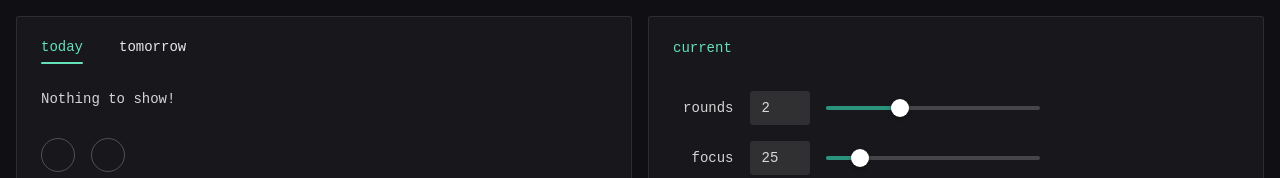
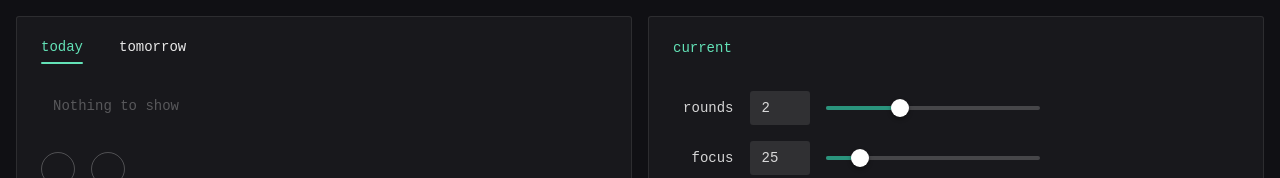
Before and after one commit to ahme-dev/devpace, a Vue app: page / in a window 1280 px wide. Shown: the top 178 px of the page. Built offline with nearby package versions, Linux system fonts and the light colour scheme; some icons are missing; a web font is replaced by a local one.

Commit message:
style: change empty notes text to ninput

```diff
--- a/src/components/NotesDay.vue
+++ b/src/components/NotesDay.vue
@@ -36,7 +36,15 @@
 	<!-- no data -->
 	<NList v-else>
 		<NListItem>
-			<NText> Nothing to show! </NText>
+			<NInput
+				type="textarea"
+				placeholder="Nothing to show"
+				:autosize="{
+					maxRows: 2,
+				}"
+				:disabled="true"
+				style="background-color: transparent"
+			/>
 		</NListItem>
 	</NList>
 </template>
```
